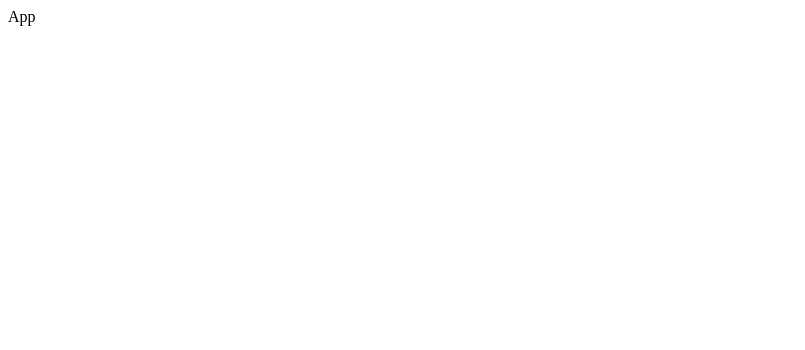
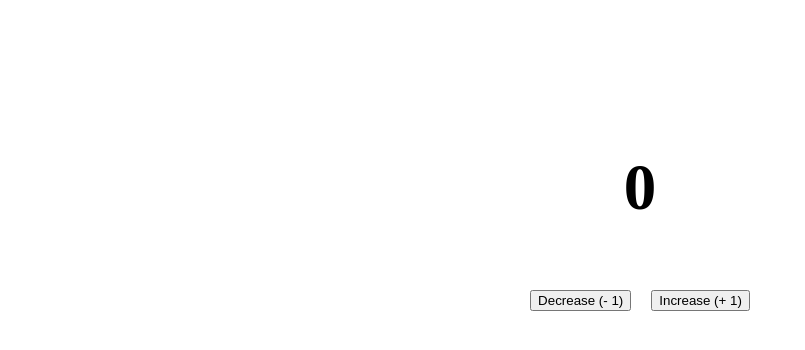
Before and after one commit to Mujahidul-Islam11/Redux-Toolkit-RTK-Query, a React (Vite) app: page / in a window 1280 px wide. Shown: the top 350 px of the page, without its empty margins (0-805 px from the left). Built offline with nearby package versions, Linux system fonts and the light colour scheme.

Commit message:
Created my first interactive component using redux store

```diff
--- a/src/App.jsx
+++ b/src/App.jsx
@@ -1,9 +1,10 @@
 import React from 'react';
+import Counter from './Counter';
 
 const App = () => {
   return (
     <div>
-      App
+      <Counter/>
     </div>
   );
 };
--- /dev/null
+++ b/src/Counter.jsx
@@ -0,0 +1,22 @@
+import React from 'react';
+import { useSelector, useDispatch } from 'react-redux';
+import {increment, decrement} from "./redux/features/counterSlice.js"
+
+const Counter = () => {
+    // Read the data from the store
+    const count = useSelector((state) => state.counter.value);
+
+    // Changing the data by sending "actions" to the store
+    const dispatch = useDispatch();
+    return (
+        <div style={{marginTop: "150px"}}>
+            <h3 style={{fontSize: "65px", textAlign: "center"}}>{count}</h3>
+            <div style={{display: "flex", justifyContent: "center", gap: "20px"}}>
+            <button onClick={()=> dispatch(decrement())}>Decrease (- 1)</button>
+            <button onClick={()=> dispatch(increment())}>Increase (+ 1)</button>
+            </div>
+        </div>
+    );
+};
+
+export default Counter;
```
Also changed, not shown: 1 other file (tests, documents, lock files or other folders).
